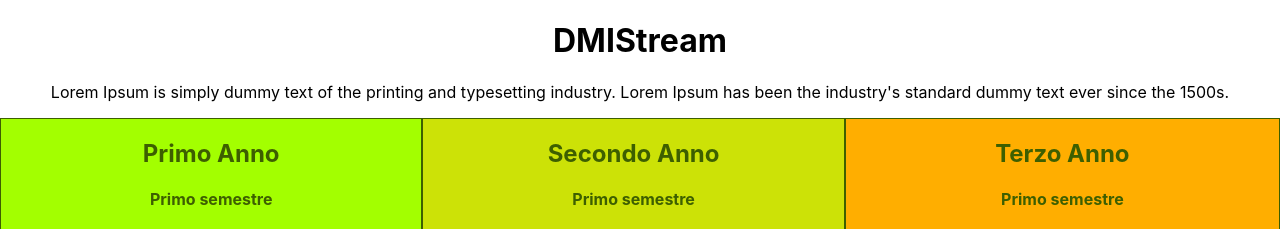
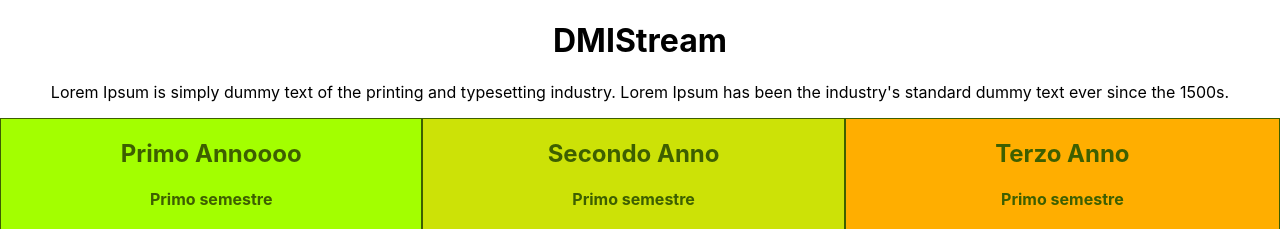
Before and after one commit to Hollerith98T/DMIStream, a React (Create React App) app: page /#/homepage in a window 1280 px wide. Shown: the top 229 px of the page. Built offline with nearby package versions, Linux system fonts and the light colour scheme.

Commit message:
Modifica di test: annulla pure!

```diff
--- a/src/Homepage.tsx
+++ b/src/Homepage.tsx
@@ -22,7 +22,7 @@ export function Homepage(): JSX.Element {
 function columnContents(year: string): JSX.Element {
   return (
     <div className={year + 'Column'}>
-      {year === 'first' && <h2>Primo Anno</h2>}
+      {year === 'first' && <h2>Primo Annoooo</h2>}
       {year === 'second' && <h2>Secondo Anno</h2>}
       {year === 'third' && <h2>Terzo Anno</h2>}
       <div className="first-semester">
```
